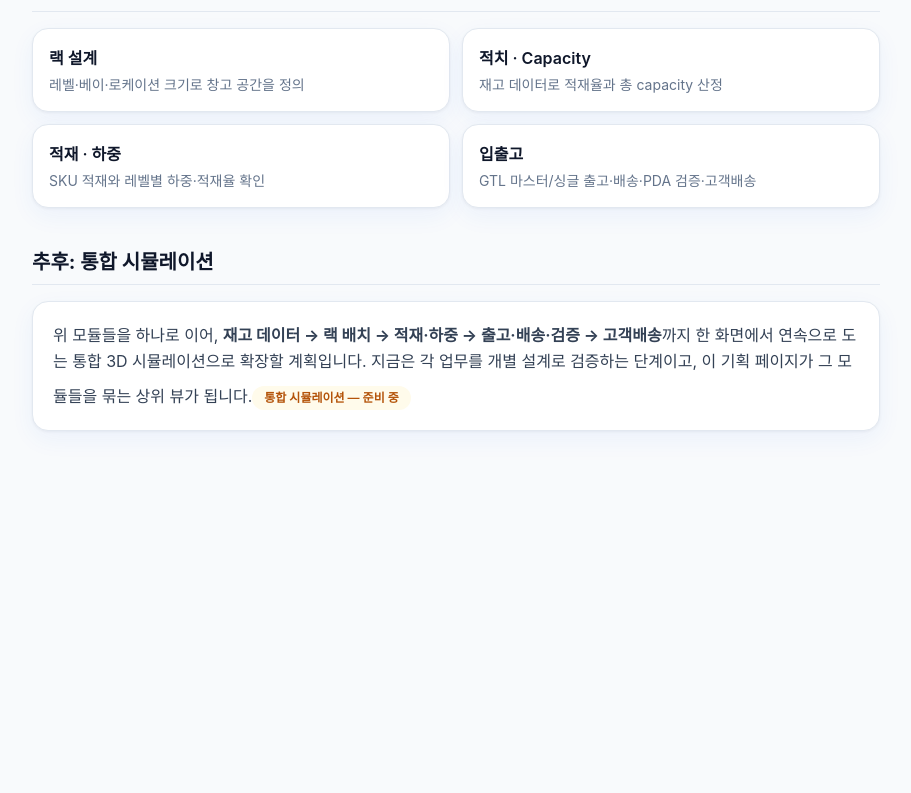
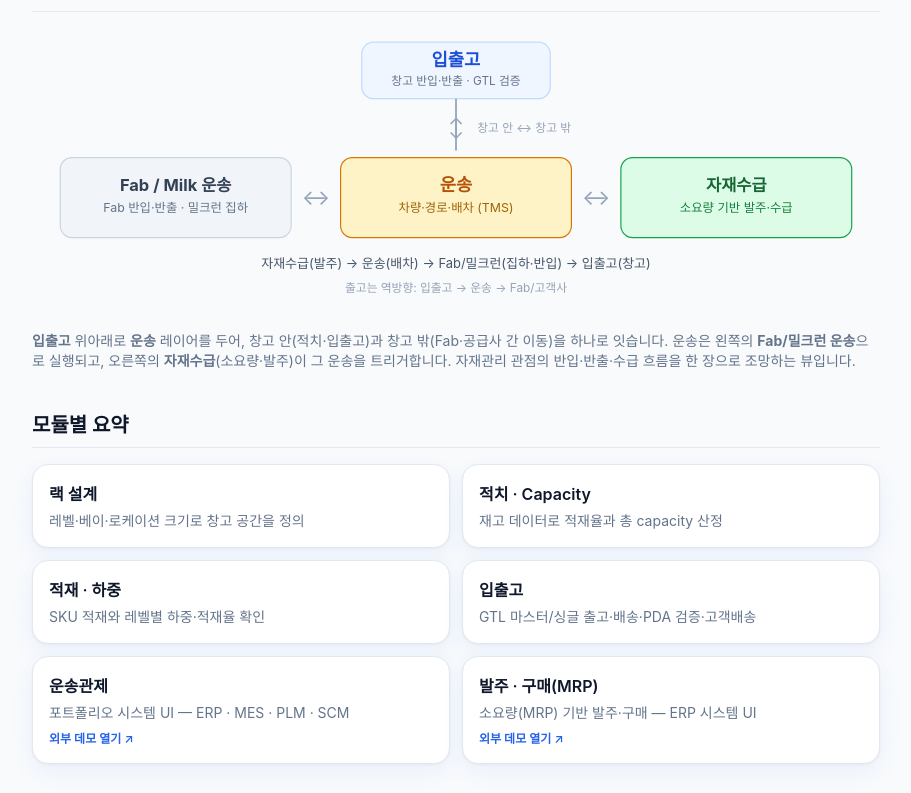
Before and after one commit to hhhj-bot/pofol-nextjs, a Next.js app: page /planning in a window 1280 px wide. Shown: the part 527-1320 px from the top of the page, without its empty margins (184-1095 px from the left). Before the commit the page ends 1038 px from the top, so only its background shows below. Built offline with nearby package versions, Linux system fonts and the light colour scheme.

Commit message:
feat : Rack 디자인 B안 생성, 기획페이지 초기안 생성

```diff
--- a/app/planning/page.tsx
+++ b/app/planning/page.tsx
@@ -3,11 +3,23 @@ import Link from "next/link";
 // 업무기획 — 개별 업무PoC(적치/랙설계/적재·하중/입출고)를 하나의 전체 물류 업무로 조망하고,
 // 추후 이 모듈들을 이어 붙여 재고→랙→적재→출고·배송·검증까지 한 번에 도는 통합 시뮬레이션으로 확장한다.
 
-const MODULES: { title: string; desc: string }[] = [
-  { title: "랙 설계", desc: "레벨·베이·로케이션 크기로 창고 공간을 정의" },
-  { title: "적치 · Capacity", desc: "재고 데이터로 적재율과 총 capacity 산정" },
-  { title: "적재 · 하중", desc: "SKU 적재와 레벨별 하중·적재율 확인" },
-  { title: "입출고", desc: "GTL 마스터/싱글 출고·배송·PDA 검증·고객배송" },
+const MODULES: { title: string; desc: string; href: string; external?: boolean }[] = [
+  { title: "랙 설계", desc: "레벨·베이·로케이션 크기로 창고 공간을 정의", href: "/threejs" },
+  { title: "적치 · Capacity", desc: "재고 데이터로 적재율과 총 capacity 산정", href: "/threejs" },
+  { title: "적재 · 하중", desc: "SKU 적재와 레벨별 하중·적재율 확인", href: "/threejs" },
+  { title: "입출고", desc: "GTL 마스터/싱글 출고·배송·PDA 검증·고객배송", href: "/threejs" },
+  {
+    title: "운송관제",
+    desc: "포트폴리오 시스템 UI — ERP · MES · PLM · SCM",
+    href: "https://portfolio-git-main-hhh-p.vercel.app/demo/scm",
+    external: true,
+  },
+  {
+    title: "발주 · 구매(MRP)",
+    desc: "소요량(MRP) 기반 발주·구매 — ERP 시스템 UI",
+    href: "https://portfolio-git-main-hhh-p.vercel.app/demo/erp",
+    external: true,
+  },
 ];
 
 const FLOW = ["랙 설계", "적치", "적재·하중", "입출고", "고객사"];
@@ -59,18 +71,67 @@ export default function Page() {
       </section>
 
       <section>
+        <h2>입출고 · 운송 · 자재수급 연계</h2>
+        <svg viewBox="0 0 720 250" className="w-full">
+          {/* 입출고 (위) */}
+          <rect x={280} y={12} width={160} height={48} rx={10} fill="#eff6ff" stroke="#bfdbfe" />
+          <text x={360} y={32} textAnchor="middle" fontSize="15" fontWeight="700" fill="#1d4ed8">입출고</text>
+          <text x={360} y={48} textAnchor="middle" fontSize="10" fill="#64748b">창고 반입·반출 · GTL 검증</text>
+
+          {/* 입출고 ↕ 운송 세로 연결 (위아래) */}
+          <line x1={360} y1={60} x2={360} y2={104} stroke="#94a3b8" strokeWidth="1.5" />
+          <text x={360} y={90} textAnchor="middle" fontSize="16" fill="#94a3b8">↕</text>
+          <text x={378} y={88} fontSize="10" fill="#94a3b8">창고 안 ↔ 창고 밖</text>
+
+          {/* Fab / Milk 운송 (왼쪽) */}
+          <rect x={24} y={110} width={196} height={68} rx={10} fill="#f1f5f9" stroke="#cbd5e1" />
+          <text x={122} y={138} textAnchor="middle" fontSize="14" fontWeight="700" fill="#334155">Fab / Milk 운송</text>
+          <text x={122} y={156} textAnchor="middle" fontSize="10.5" fill="#64748b">Fab 반입·반출 · 밀크런 집하</text>
+
+          {/* 운송 (가운데) */}
+          <rect x={262} y={110} width={196} height={68} rx={10} fill="#fef3c7" stroke="#d97706" />
+          <text x={360} y={138} textAnchor="middle" fontSize="15" fontWeight="700" fill="#b45309">운송</text>
+          <text x={360} y={156} textAnchor="middle" fontSize="10.5" fill="#a16207">차량·경로·배차 (TMS)</text>
+
+          {/* 자재수급 (오른쪽) */}
+          <rect x={500} y={110} width={196} height={68} rx={10} fill="#dcfce7" stroke="#16a34a" />
+          <text x={598} y={138} textAnchor="middle" fontSize="14" fontWeight="700" fill="#166534">자재수급</text>
+          <text x={598} y={156} textAnchor="middle" fontSize="10.5" fill="#15803d">소요량 기반 발주·수급</text>
+
+          {/* 좌우 연결 */}
+          <text x={241} y={150} textAnchor="middle" fontSize="18" fill="#94a3b8">↔</text>
+          <text x={479} y={150} textAnchor="middle" fontSize="18" fill="#94a3b8">↔</text>
+
+          {/* 흐름 */}
+          <text x={360} y={204} textAnchor="middle" fontSize="11" fill="#475569">자재수급(발주) → 운송(배차) → Fab/밀크런(집하·반입) → 입출고(창고)</text>
+          <text x={360} y={224} textAnchor="middle" fontSize="10" fill="#94a3b8">출고는 역방향: 입출고 → 운송 → Fab/고객사</text>
+        </svg>
+        <p className="mt-2 text-sm text-slate-500">
+          <strong>입출고</strong> 위아래로 <strong>운송</strong> 레이어를 두어, 창고 안(적치·입출고)과 창고 밖(Fab·공급사 간 이동)을
+          하나로 잇습니다. 운송은 왼쪽의 <strong>Fab/밀크런 운송</strong>으로 실행되고, 오른쪽의 <strong>자재수급</strong>(소요량·발주)이
+          그 운송을 트리거합니다. 자재관리 관점의 반입·반출·수급 흐름을 한 장으로 조망하는 뷰입니다.
+        </p>
+      </section>
+
+      <section>
         <h2>모듈별 요약</h2>
         <div className="grid grid-cols-1 gap-3 sm:grid-cols-2">
-          {MODULES.map((m) => (
-            <Link
-              key={m.title}
-              href="/threejs"
-              className="flex flex-col gap-1 rounded-2xl border border-slate-200 bg-white p-4 no-underline shadow-soft transition-all duration-150 hover:-translate-y-0.5 hover:border-brand-300 hover:shadow-lift"
-            >
-              <span className="font-semibold text-slate-900">{m.title}</span>
-              <span className="text-sm text-slate-500">{m.desc}</span>
-            </Link>
-          ))}
+          {MODULES.map((m) => {
+            const cls =
+              "flex flex-col gap-1 rounded-2xl border border-slate-200 bg-white p-4 no-underline shadow-soft transition-all duration-150 hover:-translate-y-0.5 hover:border-brand-300 hover:shadow-lift";
+            return m.external ? (
+              <a key={m.title} href={m.href} target="_blank" rel="noopener noreferrer" className={cls}>
+                <span className="font-semibold text-slate-900">{m.title}</span>
+                <span className="text-sm text-slate-500">{m.desc}</span>
+                <span className="mt-1 text-xs font-semibold text-brand-600">외부 데모 열기 ↗</span>
+              </a>
+            ) : (
+              <Link key={m.title} href={m.href} className={cls}>
+                <span className="font-semibold text-slate-900">{m.title}</span>
+                <span className="text-sm text-slate-500">{m.desc}</span>
+              </Link>
+            );
+          })}
         </div>
       </section>
 
--- a/app/threejs/RackDesigner.tsx
+++ b/app/threejs/RackDesigner.tsx
@@ -1,6 +1,6 @@
 "use client";
 
-import { useState } from "react";
+import { useState, useEffect } from "react";
 
 // 랙 설계 탭.
 // 단(레벨)×베이(열)와 로케이션 크기를 입력하면 전체 높이·너비를 계산해
@@ -9,6 +9,48 @@ import { useState } from "react";
 function clampInt(v: number, min: number, max: number) {
   if (Number.isNaN(v)) return min;
   return Math.min(max, Math.max(min, Math.round(v)));
+}
+
+// 숫자 입력 — 편집 중에는 자유 입력, 포커스가 빠질 때만 min~max로 정리한다.
+// (매 키 입력마다 clamp 하면 100 뒤에 숫자가 붙는 문제가 생겨서 draft 문자열로 분리)
+function NumberInput({
+  value,
+  min,
+  max,
+  onCommit,
+}: {
+  value: number;
+  min: number;
+  max: number;
+  onCommit: (v: number) => void;
+}) {
+  const [draft, setDraft] = useState(String(value));
+  const [editing, setEditing] = useState(false);
+
+  useEffect(() => {
+    if (!editing) setDraft(String(value));
+  }, [value, editing]);
+
+  return (
+    <input
+      type="text"
+      inputMode="numeric"
+      value={draft}
+      onFocus={() => setEditing(true)}
+      onChange={(e) => {
+        const raw = e.target.value.replace(/[^0-9]/g, "");
+        setDraft(raw);
+        if (raw !== "") onCommit(Math.min(max, Number(raw))); // 편집 중엔 상한만
+      }}
+      onBlur={() => {
+        setEditing(false);
+        const v = draft === "" ? min : clampInt(Number(draft), min, max);
+        onCommit(v);
+        setDraft(String(v));
+      }}
+      className="w-full rounded-lg border border-slate-200 px-2 py-1.5 text-sm text-slate-800 focus:border-brand-400 focus:outline-none"
+    />
+  );
 }
 
 const RACK_DEPTH = 1100; // 랙 안길이(mm) — 평면도 footprint용
@@ -58,14 +100,7 @@ export function RackDesigner() {
     <label className="flex flex-col gap-1 text-xs font-medium text-slate-500">
       {label}
       <div className="flex items-center gap-1">
-        <input
-          type="number"
-          value={value}
-          min={min}
-          max={max}
-          onChange={(e) => onChange(clampInt(Number(e.target.value), min, max))}
-          className="w-full rounded-lg border border-slate-200 px-2 py-1.5 text-sm text-slate-800 focus:border-brand-400 focus:outline-none"
-        />
+        <NumberInput value={value} min={min} max={max} onCommit={onChange} />
         {suffix && <span className="text-[11px] text-slate-400">{suffix}</span>}
       </div>
     </label>
@@ -180,8 +215,8 @@ export function RackDesigner() {
               {/* 랙 두 열 (footprint, top view) */}
               <rect x={72} y={36} width={216} height={20} fill="#64748b" />
               <rect x={72} y={94} width={216} height={20} fill="#64748b" />
-              <text x={180} y={50} textAnchor="middle" fontSize="8" fill="#fff" fontWeight="700">{rackName} · W {dimW} × D {RACK_DEPTH.toLocaleString()}</text>
-              <text x={180} y={108} textAnchor="middle" fontSize="8" fill="#fff" fontWeight="700">{rackName}B · {bays}베이</text>
+              <text x={180} y={50} textAnchor="middle" fontSize="8" fill="#fff" fontWeight="700">{rackName} 앞열 · {bays}베이 · W {dimW} × D {RACK_DEPTH.toLocaleString()}</text>
+              <text x={180} y={108} textAnchor="middle" fontSize="8" fill="#fff" fontWeight="700">{rackName} 뒷열 · {bays}베이</text>
 
               {/* 동선(통로) — 랙 사이 + 흐름 화살표 */}
               <rect x={48} y={58} width={264} height={34} fill="#f1f5f9" />
@@ -200,6 +235,7 @@ export function RackDesigner() {
             </svg>
             <p className="mt-2 text-xs text-slate-400">
               입고장(IN) → 통로(동선) → 랙 적치 → 출고장(OUT) 흐름과 비상 출구(EXIT)를 함께 배치합니다.
+              앞열·뒷열은 <strong>같은 {rackName} 설계</strong>를 통로 양쪽에 마주보게 놓은 예시입니다(별도 랙 아님).
               로케이션 코드 = 랙이름-단-베이 (예: {rackName}-{levels}-1).
             </p>
           </div>
```
